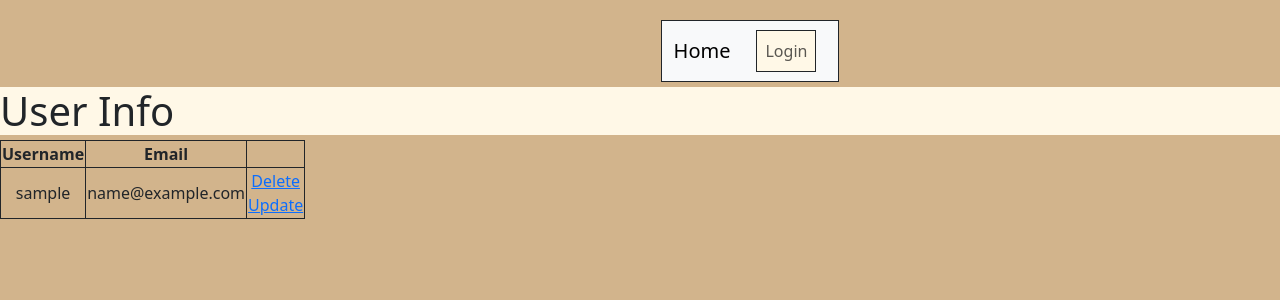
After one commit to CodeSchemes/VisionLink-API-Web-APP, a Python web app: template templates/admin_dashboard.html in a window 1280 px wide; the page is wider, and only the part inside the window is pictured. The commit adds this page. Shown: the top 300 px of that part. Run offline with Jinja, Linux system fonts and the light colour scheme; the template is opened without the code that fills it: most values are stand-ins (such as "Sample title", 1, 10 or a date in 2020).

Commit message:
Implement user management features: add user deletion and update functionality; create admin dashboard and update templates for user interactions.

```diff
--- /dev/null
+++ b/templates/admin_dashboard.html
@@ -0,0 +1,28 @@
+{%extends 'index.html'%}
+
+
+{%block body%}
+    <div class="content">
+        <h1>User Info</h1>
+        <table>
+            <tr>
+                <th>Username</th>
+                <th>Email</th>
+            </tr>
+            {%for user in users%}
+            <tr>
+                <td>{{user.username}}</td>
+                <td>{{user.email}}</td>
+                <td>
+                    {%if not current_user.username == user.username%}
+                    <a href="/delete/{{user.id}}">Delete</a>
+                    <br />
+                    {%endif%}
+                    <a href="/update/{{user.id}}">Update</a>
+                </td>
+            </tr>
+            {%endfor%}
+        </table>
+
+    </div>
+{%endblock%}
--- a/templates/index.html
+++ b/templates/index.html
@@ -21,22 +21,29 @@
                     <a class="navbar-brand" href="{{url_for('main.index')}}">Home</a>
                     <div class="collapse navbar-collapse" id="navbarNav">
                         <ul class="navbar-nav">
-
-                            <li class="nav-item">
-                                <a class="nav-link" tabindex="1" href="{{url_for('auth.login')}}">Login</a>
-                            </li>
-
+                            {%if not current_user.is_authenticated %}
+                                <li class="nav-item">
+                                    <a class="nav-link" tabindex="1" href="{{url_for('auth.login')}}">Login</a>
+                                </li>
+                            {%endif%}
+                            {%if current_user.username == 'admin' %}
+                                <li class="nav-item">
+                                    <a class="nav-link" tabindex="1" href="{{url_for('main.admin_dashboard')}}">Admin Dashboard</a>
+                                </li>
+                            {%endif%}
                             {%if current_user.is_authenticated %}
                                 <li class="nav-item">
                                     <a class="nav-link" tabindex="1" href="{{url_for('main.dashboard')}}">Dashboard</a>
+                                </li>
+                                <li class="nav-item">
+                                    <a class="nav-link" tabindex="1" href="{{url_for('auth.logout')}}">Logout</a>
                                 </li>
                             {%endif%}
 
                             {%block adminNav%}
                             {%endblock%}
 
-                            <li class="nav-item">
-                                <a class="nav-link" tabindex="1" href="{{url_for('auth.logout')}}">Logout</a>
+
                             </li>
                         </ul>
                     </div>
```
Also changed, not shown: Python API Backend/auth.py (+38 -2 lines), Python API Backend/main.py (+8 -1 lines), templates/update_user.html (renamed from templates/adminPage.html, +2 -13 lines), instance/db.sqlite.
